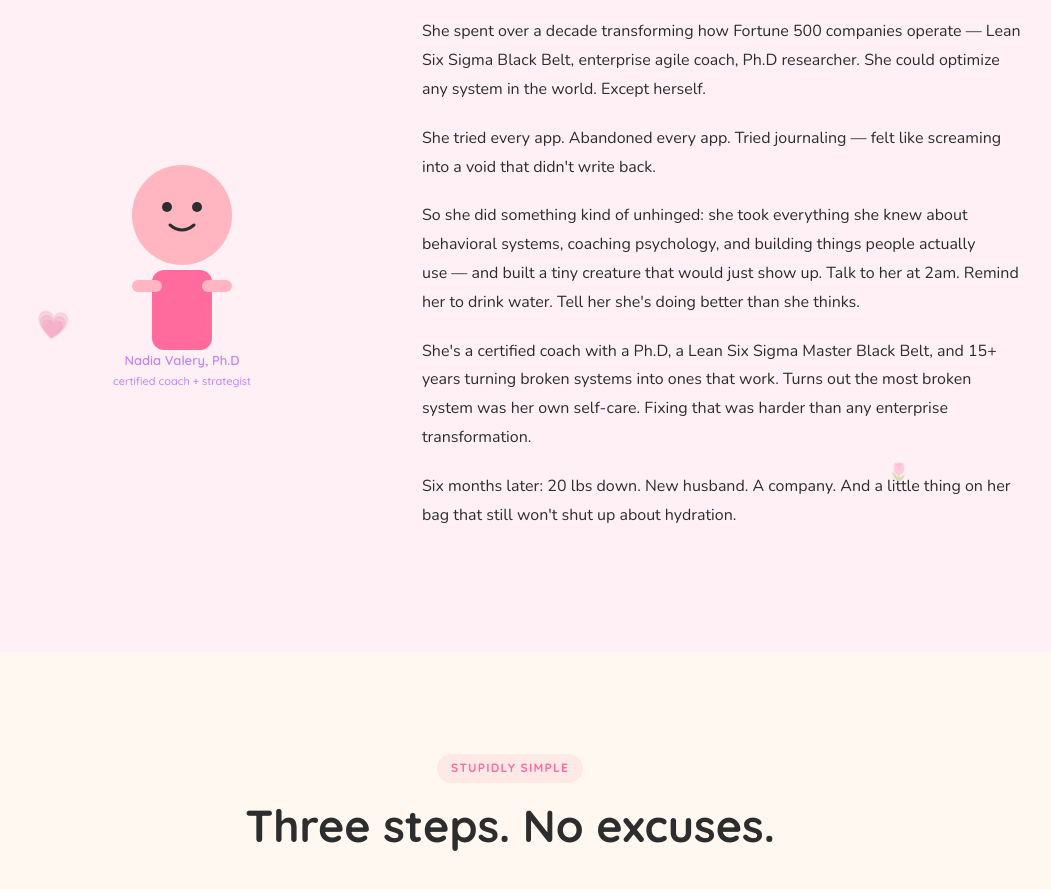
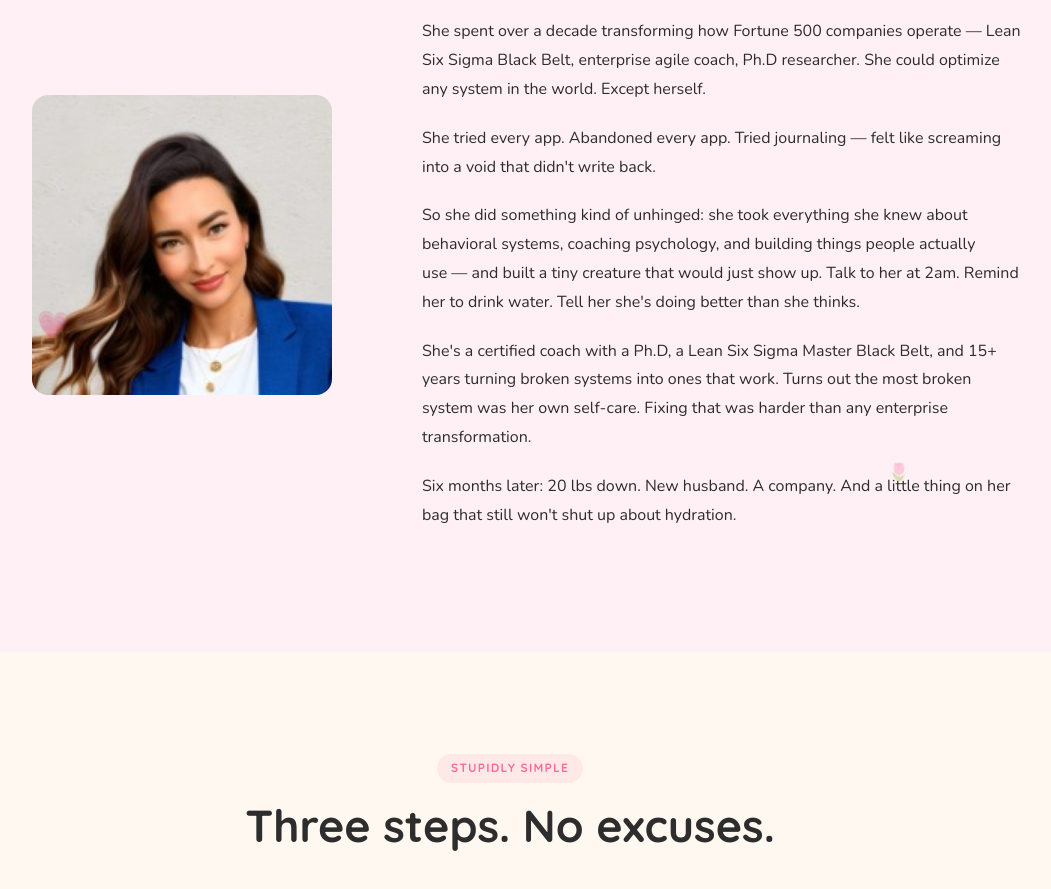
Before and after one commit to TheMarkestInc/KawaiiCareLanding, a website: page index.html in a window 1280 px wide. Shown: the part 3532-4421 px from the top of the page, without its empty margins (130-1181 px from the left). Drawn offline with nearby package versions, Linux system fonts and the light colour scheme.

Commit message:
Nadiapic

```diff
--- a/index.html
+++ b/index.html
@@ -204,21 +204,7 @@
 
         <div class="founder animate-in">
           <div class="founder__image">
-            <!-- Placeholder illustration when no photo available -->
-            <div class="founder__placeholder" aria-label="Nadia Valery, Founder">
-              <svg viewBox="0 0 300 300" width="300" height="300" fill="none" xmlns="http://www.w3.org/2000/svg">
-                <rect width="300" height="300" rx="24" fill="#FFF0F5"/>
-                <circle cx="150" cy="120" r="50" fill="#FFB6C1"/>
-                <circle cx="135" cy="112" r="5" fill="#2D2D2D"/>
-                <circle cx="165" cy="112" r="5" fill="#2D2D2D"/>
-                <path d="M138 130 Q150 140 162 130" stroke="#2D2D2D" stroke-width="3" stroke-linecap="round" fill="none"/>
-                <rect x="120" y="175" width="60" height="80" rx="12" fill="#FF6B9D"/>
-                <rect x="100" y="185" width="30" height="12" rx="6" fill="#FFB6C1"/>
-                <rect x="170" y="185" width="30" height="12" rx="6" fill="#FFB6C1"/>
-                <text x="150" y="270" text-anchor="middle" fill="#C084FC" font-size="13" font-family="Quicksand, sans-serif" font-weight="600">Nadia Valery, Ph.D</text>
-                <text x="150" y="290" text-anchor="middle" fill="#C084FC" font-size="11" font-family="Quicksand, sans-serif" font-weight="500">certified coach + strategist</text>
-              </svg>
-            </div>
+            <img class="founder__photo" src="assets/Nadia.jpg" alt="Nadia Valery, Founder" width="300" height="300" loading="lazy">
           </div>
           <div class="founder__text">
             <p>Brain fog. Burnout from 15 years of high-stakes corporate strategy. Cycling through therapists. Twenty pounds she didn't ask for.</p>
--- a/styles.css
+++ b/styles.css
@@ -682,10 +682,12 @@ body.nav-open {
   justify-content: center;
 }
 
-.founder__placeholder {
+.founder__photo {
   border-radius: var(--radius-card);
-  overflow: hidden;
   max-width: 300px;
+  width: 100%;
+  height: auto;
+  object-fit: cover;
 }
 
 .founder__text {
```
Also changed, not shown: assets/Nadia.jpg (added).
